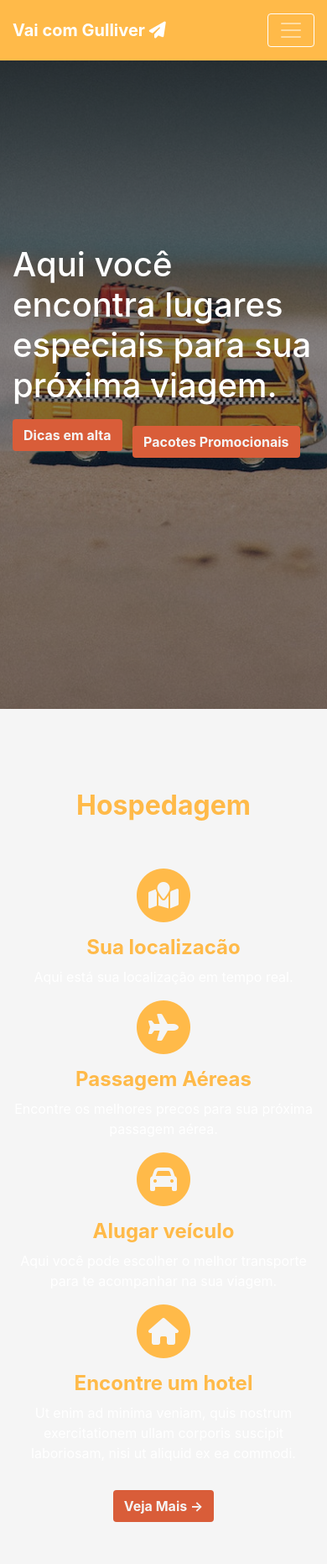
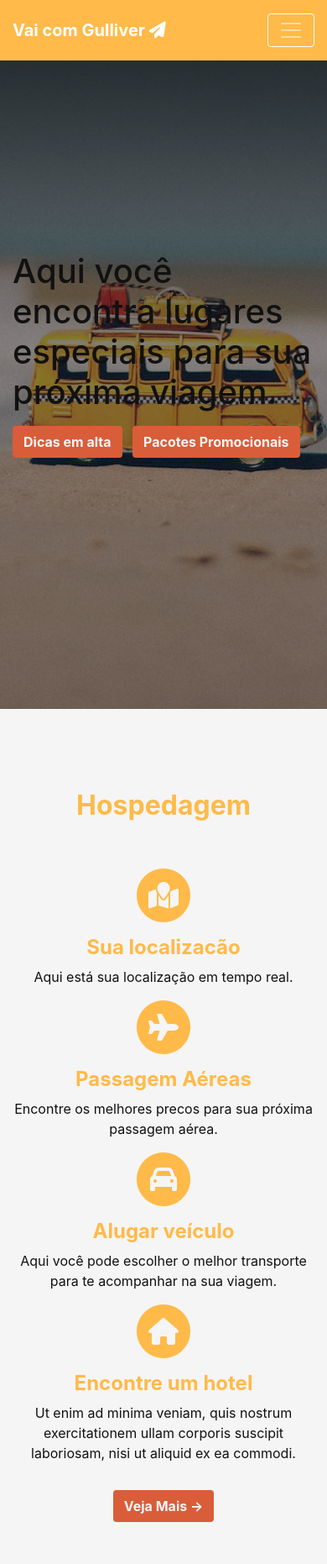
Before and after one commit to giselearaujos/VaiComGulliver, a PHP site: page /home.html in a window 390 px wide. Shown: the top 1862 px of the page at 84% size. Run offline with PHP 8.4, Linux system fonts and the light colour scheme; some libraries are stand-ins or nearby versions.

Commit message:
:lipstick: Added new class for responsiveness

```diff
--- a/css/styles.css
+++ b/css/styles.css
@@ -206,6 +206,10 @@ a:hover {
 –––––––––––––––––––––––––––––––––––––––––––––––––– */
 /* MEDIUM SCREENS */
 @media screen and (max-width: 991px) {
+  .btn-mobile {
+    margin-bottom: 0;
+  }
+
   .page-header {
     background: var(--primary);
   }
@@ -227,15 +231,18 @@ a:hover {
     );
   }
 
-  .text-second-color {
+  .text-mobile {
     color: #FFFFFF;
-  }
-
-  .btn-mobile {
-    margin-bottom: 1rem;
   }
 
   .page-footer .footer-child {
     text-align: center;
   }
 }
+
+@media screen and (max-width: 360px) {
+  .btn-mobile {
+    margin-bottom: 0.5rem;
+  }
+
+}
```
